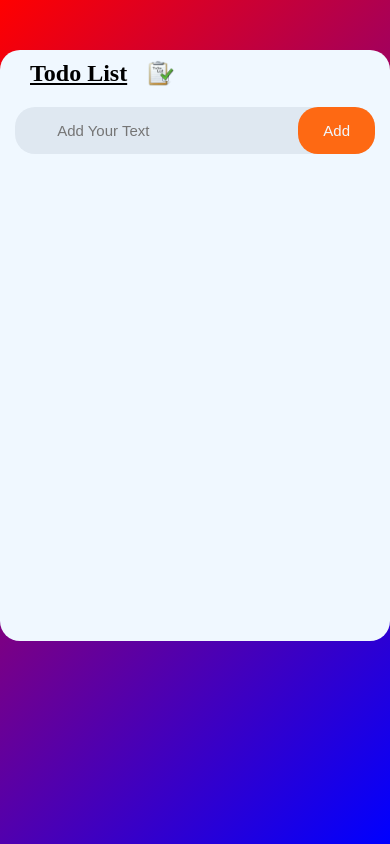
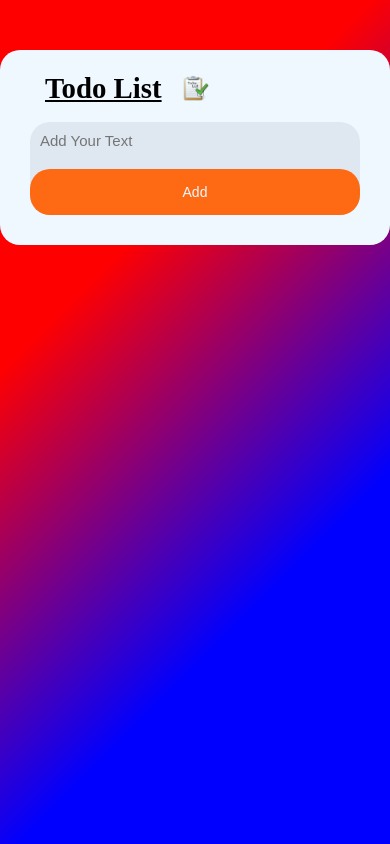
Before and after one commit to vaibhav-deval/TodoList-Using-Javascript, a plain HTML site: page index.html in a window 390 px wide. Drawn offline with Linux system fonts and the light colour scheme.

```diff
--- a/style.css
+++ b/style.css
@@ -1,88 +1,80 @@
-*{
+* {
   padding: 0;
   margin: 0;
 }
-.container{
+.container {
   width: 100%;
   min-height: 100vh;
-    background:linear-gradient(135deg, red ,blue);
+  background: linear-gradient(135deg, red 30%, blue 70%);
   display: flex;
   justify-content: center;
   align-items: flex-start;
-
 }
 
-.app{
-    width: 55vh;
-    height: 70vh;
+.app {
+  width: 90%;
+  max-width: 450px;
+  height: auto;
+  padding: 20px;
   background-color: aliceblue;
   margin-top: 50px;
   border-radius: 20px;
 }
-h2{
+h2 {
   margin-left: 30px;
   display: flex;
   align-items: center;
-
-
 }
-h2 img{
-
-    margin:10px 20px ;
-    width:27px;
+h2 img {
+  margin: 10px 20px;
+  width: 27px;
   height: auto;
-
 }
-.inputDiv{
+.inputDiv {
   display: flex;
   align-items: center;
   justify-content: space-between;
-    background-color:rgb(223, 232, 241);
+  background-color: rgb(223, 232, 241);
   border-radius: 20px;
   margin: 10px 15px;
-
-
 }
-input{
+input {
   border: none;
   outline: none;
   border-radius: 20px;
-    font-size:15px ;
+  font-size: 15px;
   margin: 0px auto;
-    padding:5px;
+  padding: 5px;
   background-color: transparent;
-
 }
 
-button{
+button {
   border: 0;
   border-radius: 20px;
-    font-size:15px ;
-    padding:15px 25px ;
-    background-color:rgb(254, 105, 19);
+  font-size: 15px;
+  padding: 15px 25px;
+  background-color: rgb(254, 105, 19);
   cursor: pointer;
   color: aliceblue;
 }
 
-
 button:hover {
-    background-color:rgb(250, 92, 0) ;
+  background-color: rgb(250, 92, 0);
 }
-ul{
+ul {
   margin-top: 15px;
 }
-ul li{
+ul li {
   user-select: none;
   list-style: none;
   padding: 12px 8px 12px 50px;
   font-size: 18px;
   position: relative;
   cursor: pointer;
-
 }
 
-ul li::before{
-    content:'';
+ul li::before {
+  content: "";
   width: 20px;
   height: 20px;
 
@@ -94,14 +86,13 @@
   background-position: center;
 }
 
-ul li.checked{
+ul li.checked {
   text-decoration: line-through;
-
 }
-ul li.checked::before{
+ul li.checked::before {
   background-image: url(/Todo-List-Using-Javascript/assets/checked-checkbox.png);
 }
-ul li span{
+ul li span {
   position: absolute;
   right: 20px;
 
@@ -112,7 +103,32 @@
   color: #555;
 }
 
-ul li span:hover{
+ul li span:hover {
   background: #edeef0;
   cursor: pointer;
 }
+@media (max-width: 600px) {
+  .app {
+    width: 95%;
+    padding: 15px;
+  }
+
+  h2 {
+    font-size: 1.8rem;
+  }
+
+  .inputDiv {
+    flex-direction: column;
+    gap: 10px;
+  }
+
+  input {
+    width: 100%;
+    padding: 10px;
+  }
+
+  button {
+    width: 100%;
+    font-size: 14px;
+  }
+}
```
Lines whose indentation alone changed are shown as unchanged.
